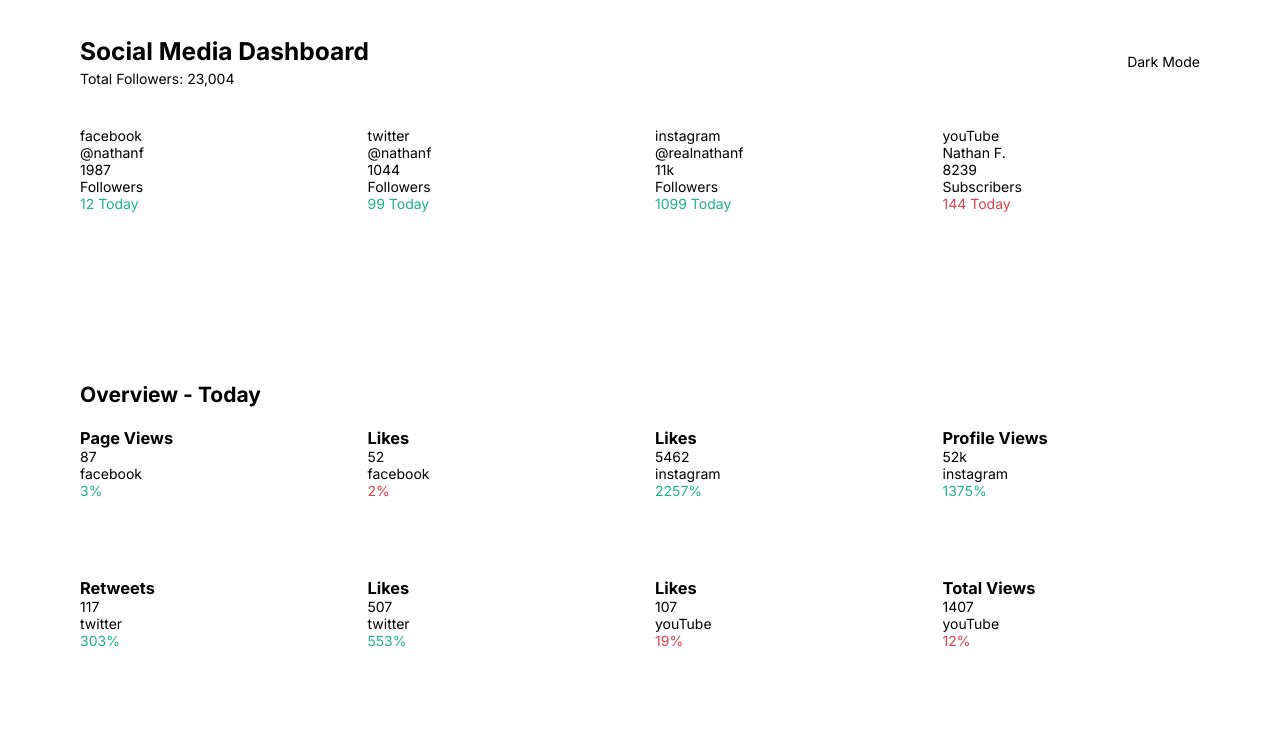
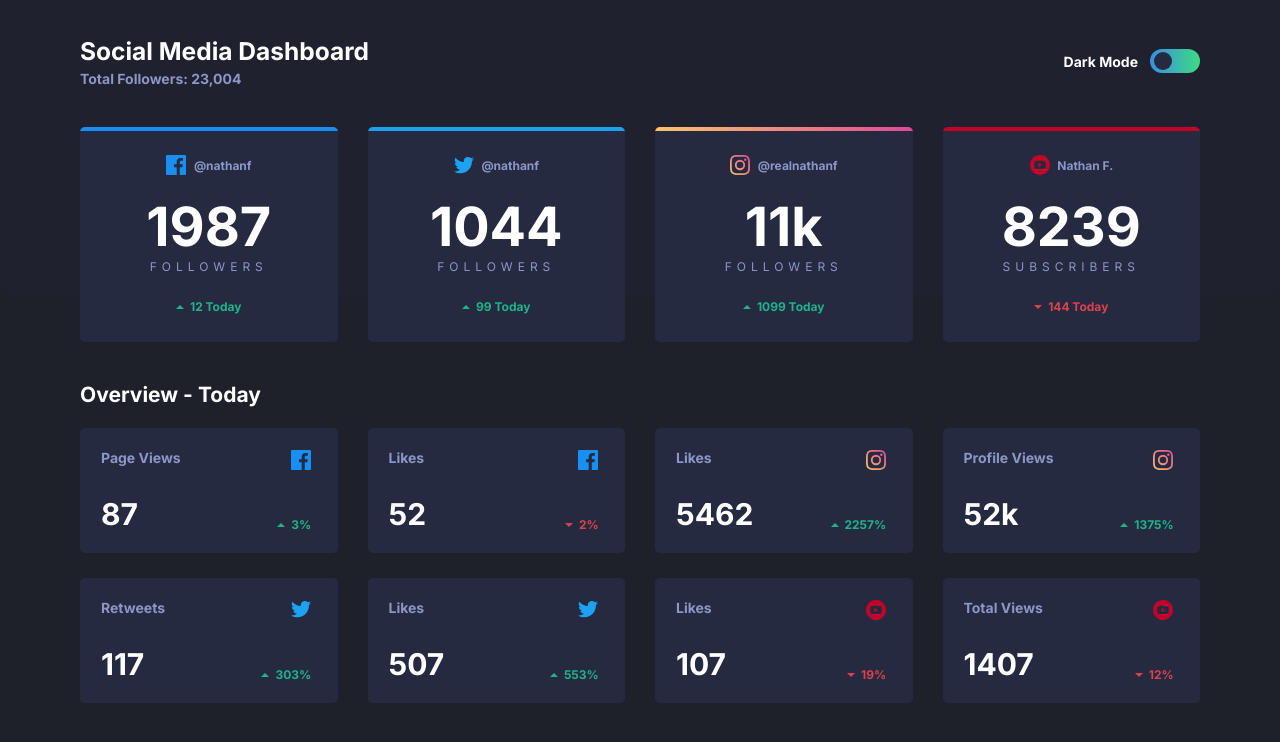
Before and after one commit to yoniakabecky/mini-projects-2, a plain HTML site: page index.html in a window 1280 px wide. Drawn offline with Linux system fonts and the light colour scheme.

Commit message:
Styled cards and a theme switch

```diff
--- a/index.html
+++ b/index.html
@@ -20,7 +20,7 @@
     <title>Social Media Dashboard | Frontend Mentor</title>
   </head>
 
-  <body>
+  <body class="dark-theme">
     <div id="bg-top"></div>
 
     <div class="container">
@@ -32,7 +32,10 @@
 
         <div id="theme-sw-wrapper">
           <span>Dark Mode</span>
-          <span class="theme-switch"></span>
+          <span id="theme-switch">
+            <input type="checkbox" />
+            <span id="switch-button"></span>
+          </span>
         </div>
       </header>
 
@@ -42,12 +45,12 @@
 
           <div class="card-lg-wrapper">
             <div class="card-lg">
-              <span class="top-bar facebook"></span>
+              <div class="top-bar facebook"></div>
 
               <h3 class="non-display">facebook</h3>
 
               <div class="account-info">
-                <span class="icons">facebook</span>
+                <span class="icons facebook-icon"></span>
                 <p class="account-name">@nathanf</p>
               </div>
 
@@ -56,16 +59,18 @@
                 <p class="unit">Followers</p>
               </div>
 
-              <div class="increase">12 Today</div>
+              <div class="comparison increase">
+                <span class="arrow"></span>12 Today
+              </div>
             </div>
 
             <div class="card-lg">
-              <span class="top-bar twitter"></span>
+              <div class="top-bar twitter"></div>
 
               <h3 class="non-display">twitter</h3>
 
               <div class="account-info">
-                <span class="icons">twitter</span>
+                <span class="icons twitter-icon"></span>
                 <p class="account-name">@nathanf</p>
               </div>
 
@@ -74,16 +79,18 @@
                 <p class="unit">Followers</p>
               </div>
 
-              <div class="increase">99 Today</div>
+              <div class="comparison increase">
+                <span class="arrow"></span>99 Today
+              </div>
             </div>
 
             <div class="card-lg">
-              <span class="top-bar instagram"></span>
+              <div class="top-bar instagram"></div>
 
               <h3 class="non-display">instagram</h3>
 
               <div class="account-info">
-                <span class="icons">instagram</span>
+                <span class="icons instagram-icon"></span>
                 <p class="account-name">@realnathanf</p>
               </div>
 
@@ -92,16 +99,18 @@
                 <p class="unit">Followers</p>
               </div>
 
-              <div class="increase">1099 Today</div>
+              <div class="comparison increase">
+                <span class="arrow"></span>1099 Today
+              </div>
             </div>
 
             <div class="card-lg">
-              <span class="top-bar youTube"></span>
+              <div class="top-bar youTube"></div>
 
-              <h3 class="non-display">youTube</h3>
+              <h3 class="non-display">you tube</h3>
 
               <div class="account-info">
-                <span class="icons">youTube</span>
+                <span class="icons youTube-icon"></span>
                 <p class="account-name">Nathan F.</p>
               </div>
 
@@ -110,7 +119,9 @@
                 <p class="unit">Subscribers</p>
               </div>
 
-              <div class="decrease">144 Today</div>
+              <div class="comparison decrease">
+                <span class="arrow"></span>144 Today
+              </div>
             </div>
           </div>
         </section>
@@ -120,59 +131,75 @@
 
           <div class="card-sm-wrapper">
             <div class="card-sm">
-              <h3 class="headline">Page Views</h3>
+              <h3>Page Views</h3>
               <div class="number">87</div>
-              <div class="icons">facebook</div>
-              <div class="increase">3%</div>
+              <div class="icons facebook-icon"></div>
+              <div class="comparison increase">
+                <span class="arrow"></span>3%
+              </div>
             </div>
 
             <div class="card-sm">
-              <h3 class="headline">Likes</h3>
+              <h3>Likes</h3>
               <div class="number">52</div>
-              <div class="icons">facebook</div>
-              <div class="decrease">2%</div>
+              <div class="icons facebook-icon"></div>
+              <div class="comparison decrease">
+                <span class="arrow"></span>2%
+              </div>
             </div>
 
             <div class="card-sm">
-              <h3 class="headline">Likes</h3>
+              <h3>Likes</h3>
               <div class="number">5462</div>
-              <div class="icons">instagram</div>
-              <div class="increase">2257%</div>
+              <div class="icons instagram-icon"></div>
+              <div class="comparison increase">
+                <span class="arrow"></span>2257%
+              </div>
             </div>
 
             <div class="card-sm">
-              <h3 class="headline">Profile Views</h3>
+              <h3>Profile Views</h3>
               <div class="number">52k</div>
-              <div class="icons">instagram</div>
-              <div class="increase">1375%</div>
+              <div class="icons instagram-icon"></div>
+              <div class="comparison increase">
+                <span class="arrow"></span>1375%
+              </div>
             </div>
 
             <div class="card-sm">
-              <h3 class="headline">Retweets</h3>
+              <h3>Retweets</h3>
               <div class="number">117</div>
-              <div class="icons">twitter</div>
-              <div class="increase">303%</div>
+              <div class="icons twitter-icon"></div>
+              <div class="comparison increase">
+                <span class="arrow"></span>303%
+              </div>
             </div>
 
             <div class="card-sm">
-              <h3 class="headline">Likes</h3>
+              <h3>Likes</h3>
               <div class="number">507</div>
-              <div class="icons">twitter</div>
-              <div class="increase">553%</div>
+              <div class="icons twitter-icon"></div>
+              <div class="comparison increase">
+                <span class="arrow"></span>553%
+              </div>
             </div>
 
             <div class="card-sm">
-              <h3 class="headline">Likes</h3>
+              <h3>Likes</h3>
               <div class="number">107</div>
-              <div class="icons">youTube</div>
-              <div class="decrease">19%</div>
+              <div class="icons youTube-icon"></div>
+              <div class="comparison decrease">
+                <span class="arrow"></span>19%
+              </div>
             </div>
 
             <div class="card-sm">
-              <h3 class="headline">Total Views</h3>
+              <h3>Total Views</h3>
               <div class="number">1407</div>
-              <div class="icons">youTube</div>
-              <div class="decrease">12%</div>
+              <div class="icons youTube-icon"></div>
+              <div class="comparison decrease">
+                <span class="arrow"></span>12%
+              </div>
             </div>
           </div>
         </section>
--- a/styles/index.css
+++ b/styles/index.css
@@ -9,13 +9,14 @@
   --decrease: hsl(356, 69%, 56%);
   --facebook: hsl(208, 92%, 53%);
   --twitter: hsl(203, 89%, 53%);
-  --instagram: linear gradient hsl(37, 97%, 70%) to hsl(329, 70%, 58%);
+  --instagram: linear-gradient(to right, hsl(37, 97%, 70%), hsl(329, 70%, 58%));
   --youTube: hsl(348, 97%, 39%);
 }
 
 html {
   font-family: "Inter", sans-serif;
   font-size: 14px;
+  font-weight: 700;
 }
 
 body {
@@ -43,7 +44,11 @@ body {
   --card-bg: hsl(228, 28%, 20%);
   --text-primary: hsl(0, 0%, 100%);
   --text-secondary: hsl(228, 34%, 66%);
-  --switch-bg: linear gradient hsl(210, 78%, 56%) to hsl(146, 68%, 55%);
+  --switch-bg: linear-gradient(
+    to right,
+    hsl(210, 78%, 56%),
+    hsl(146, 68%, 55%)
+  );
 }
 
 .light-theme {
@@ -86,7 +91,44 @@ header .total {
 }
 
 #theme-sw-wrapper {
+  display: flex;
+  align-items: center;
   align-self: center;
+}
+
+#theme-switch {
+  display: inline-block;
+  position: relative;
+  margin-left: 12px;
+  border-radius: 12px;
+  padding: 3px 4px;
+  background-image: var(--switch-bg);
+  width: 50px;
+  height: 24px;
+}
+
+#theme-switch input {
+  position: absolute;
+  top: 0;
+  left: 0;
+  right: 0;
+  opacity: 0;
+  cursor: pointer;
+  width: 100%;
+  height: 100%;
+}
+
+#switch-button {
+  display: block;
+  border-radius: 50%;
+  transition: all ease-in-out 0.5s;
+  background-color: var(--card-bg);
+  width: 18px;
+  height: 18px;
+}
+
+#theme-switch input:checked ~ #switch-button {
+  margin-left: 24px;
 }
 
 main {
@@ -102,10 +144,75 @@ main {
 }
 
 .card-lg {
+  display: flex;
+  position: relative;
+  flex-direction: column;
+  align-content: center;
+  justify-content: center;
   margin: 2.875 auto;
+  border-radius: 5px;
+  background-color: var(--card-bg);
+  cursor: pointer;
   height: 215px;
-  background-color: var(--card-bg);
-  border-radius: 5px;
+  overflow: hidden;
+  text-align: center;
+}
+
+.top-bar {
+  position: absolute;
+  top: 0;
+  right: 0;
+  left: 0;
+  height: 4px;
+}
+
+.account-info {
+  display: flex;
+  align-content: center;
+  justify-content: center;
+}
+
+.account-name {
+  align-self: center;
+  margin-left: 0.5rem;
+  color: var(--text-secondary);
+  font-size: 12px;
+}
+
+.numbers-wrapper {
+  margin: 18px auto 25px;
+}
+
+.card-lg .number {
+  font-size: 54px;
+}
+
+.card-lg .unit {
+  color: var(--text-secondary);
+  font-size: 12px;
+  font-weight: 400;
+  text-transform: uppercase;
+  letter-spacing: 5px;
+}
+
+.comparison {
+  font-size: 12px;
+}
+
+.arrow {
+  display: inline-block;
+  margin-right: 6px;
+  margin-bottom: 2px;
+  width: 8px;
+  height: 4px;
+}
+
+.increase > .arrow {
+  background-image: url(../images/icon-up.svg);
+}
+
+.decrease > .arrow {
+  background-image: url(../images/icon-down.svg);
 }
 
 .card-sm-wrapper {
@@ -117,9 +224,75 @@ main {
 }
 
 .card-sm {
+  position: relative;
+  border-radius: 5px;
+  background-color: var(--card-bg);
+  cursor: pointer;
+  padding: 1.5rem;
   height: 125px;
-  background-color: var(--card-bg);
-  border-radius: 5px;
+}
+
+.card-sm h3 {
+  color: var(--text-secondary);
+  font-size: 14px;
+}
+
+.card-sm .number {
+  position: absolute;
+  bottom: 1.5rem;
+  left: 1.5rem;
+  font-size: 30px;
+}
+
+.card-sm .icons {
+  position: absolute;
+  top: 1.5rem;
+  right: 1.875rem;
+}
+
+.card-sm .comparison {
+  position: absolute;
+  bottom: 1.5rem;
+  right: 1.875rem;
+}
+
+.icons {
+  width: 21px;
+  height: 21px;
+  background-repeat: no-repeat;
+  background-position: center;
+}
+
+.facebook-icon {
+  background-image: url(../images/icon-facebook.svg);
+}
+
+.twitter-icon {
+  background-image: url(../images/icon-twitter.svg);
+}
+
+.instagram-icon {
+  background-image: url(../images/icon-instagram.svg);
+}
+
+.youTube-icon {
+  background-image: url(../images/icon-youtube.svg);
+}
+
+.facebook {
+  background-color: var(--facebook);
+}
+
+.twitter {
+  background-color: var(--twitter);
+}
+
+.instagram {
+  background-image: var(--instagram);
+}
+
+.youTube {
+  background-color: var(--youTube);
 }
 
 .increase {
```
